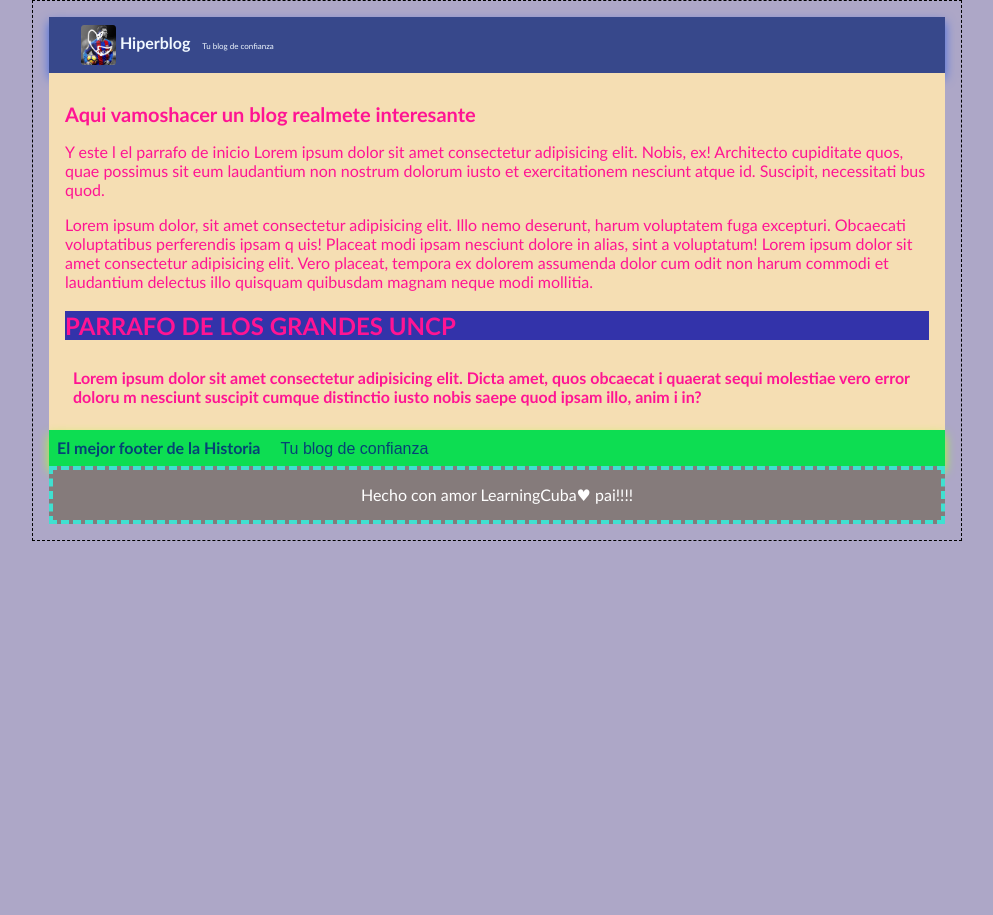
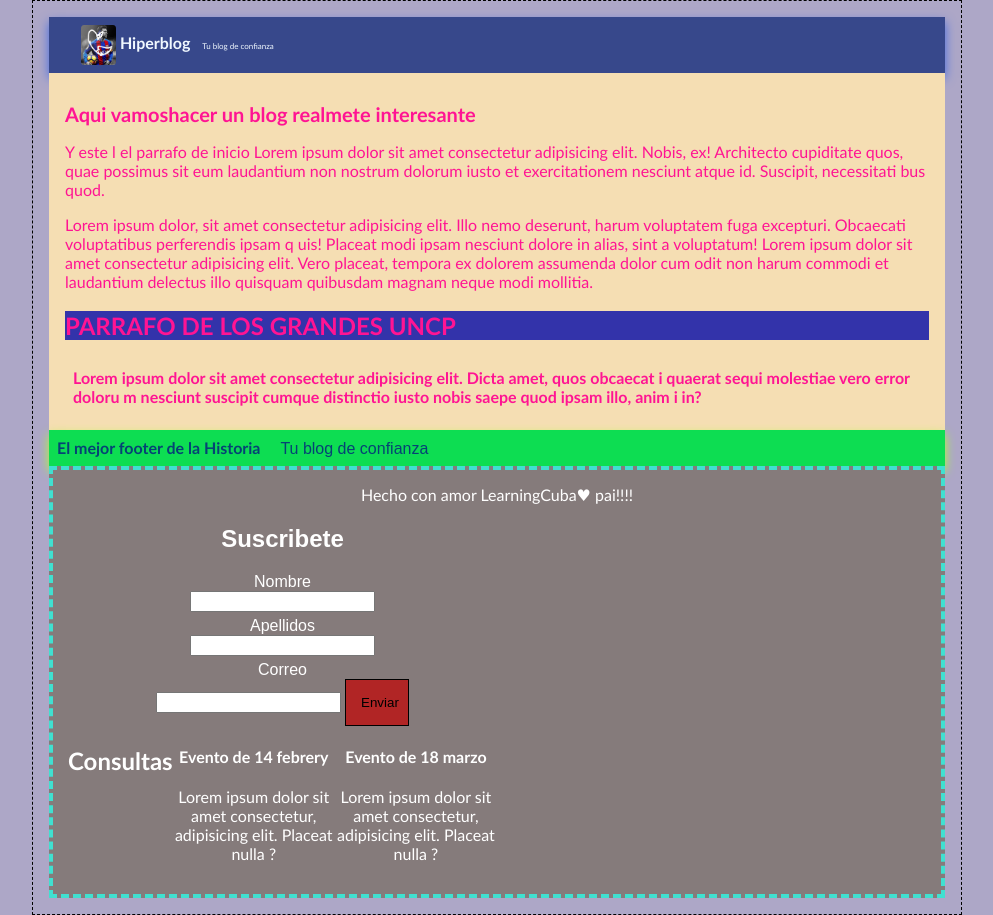
Before and after one commit to pbp15/hyperblog, a plain HTML site: page articulo.html in a window 1280 px wide. Shown: the whole page, without its empty margins (143-1136 px from the left). Before the commit the page ends 800 px from the top, so only its background shows below. Drawn offline with Linux system fonts and the light colour scheme.

Commit message:
mejorado el footer + formulario + eventos

```diff
--- a/articulo.html
+++ b/articulo.html
@@ -69,6 +69,35 @@
 
     <div id="footers">
       Hecho con amor LearningCuba♥ pai!!!!
+      <div id="form_contact">
+        <h2>Suscribete</h2>
+        <form action="" >
+          <label for="nombre">Nombre</label>
+          <input type="text" name="nombre">
+          <label for="apellidos">Apellidos</label>
+          <input type="text" name="apellidos">
+          <label for="correo">Correo</label>
+          <input type="text" name="correo">
+          <input type="submit" value="Enviar">
+        </form>
+      </div>
+
+      <div id="eventos_general">
+        <h2>Consultas</h2>
+        <div id="evento1">
+          <h4>Evento de 14 febrery</h4>
+
+            <p>Lorem ipsum dolor sit amet consectetur, adipisicing elit. Placeat nulla ?</p>
+        </div>
+        <div id="evento1">
+          <h4>Evento de 18 marzo</h4>
+          <p>Lorem ipsum dolor sit amet consectetur, adipisicing elit. Placeat nulla ?</p>
+       </div>
+
+
+      </div>
+
+
     </div>
   </div>
 
--- a/css/estilos.css
+++ b/css/estilos.css
@@ -91,3 +91,50 @@ body {
   padding: 15px;
   border: 4px dashed turquoise;
 }
+
+
+
+/*contactos footer*/
+
+form input [type="text"],
+[type="email"]{
+  padding: 5px;
+  border-radius: 2px;
+  border-color: #ccc;
+  width: 80%;
+  margin-bottom: 5px;
+  margin-top: 5px;
+}
+
+form input[type="submit"] {
+  background: rgb(177, 37, 37);
+  padding: 10px;
+  border: 1px solid black;
+  cursor: pointer;
+  justify-content: center;
+  padding: 15px;
+  width: 15%;
+
+
+
+}
+
+#form_contact{
+  width: 50%;
+  margin-top: 15px;
+  font-family: sans-serif;
+
+}
+
+#form_contact label{
+  width: 100%;
+  display: block;
+  margin-top: 5px;
+
+}
+
+
+#eventos_general {
+  width: 50%;
+  display: flex;
+}
```
